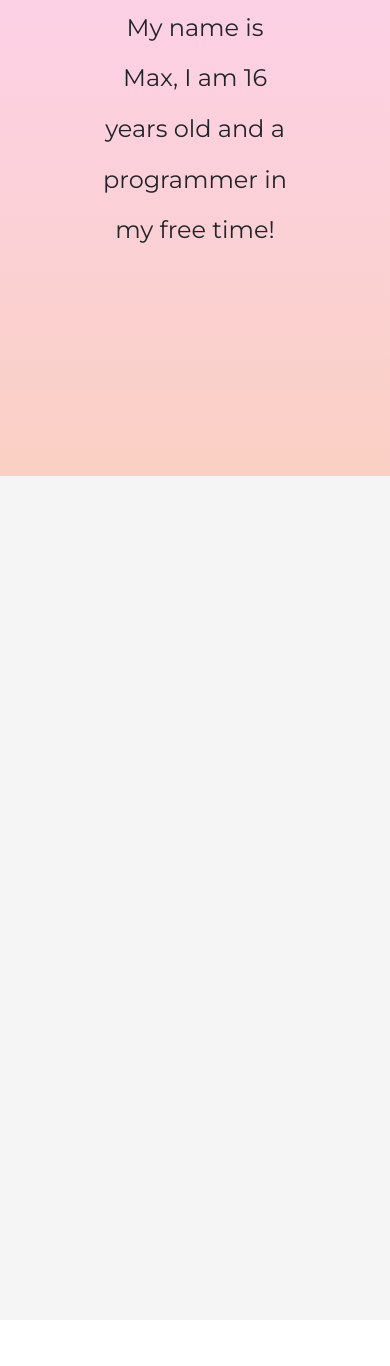
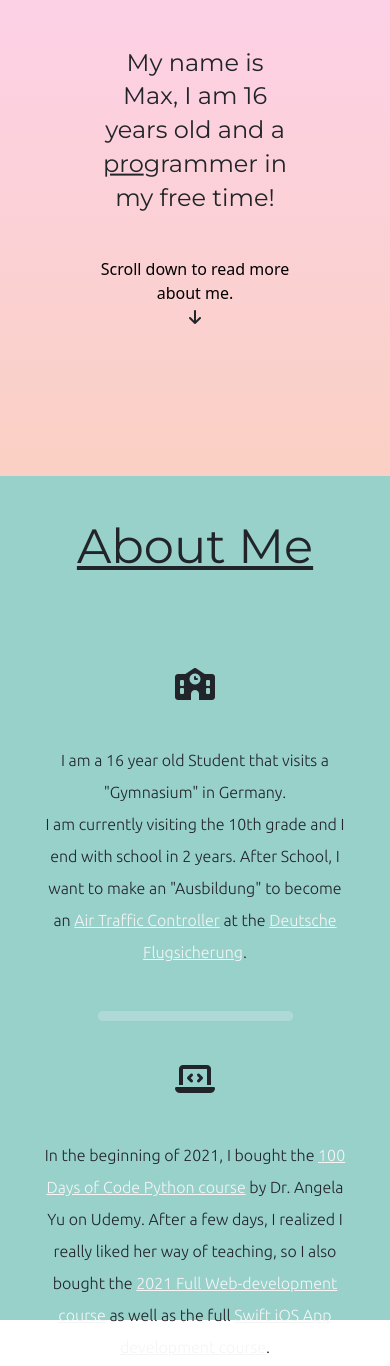
Before and after one commit to schulzdev/schulzdev.github.io, a plain HTML site: page index.html in a window 390 px wide. Shown: the part 368-1734 px from the top of the page. Before the commit the page ends 1688 px from the top, so only its background shows below. Drawn offline with nearby package versions, Linux system fonts and the light colour scheme.

Commit message:
Add files via upload

```diff
--- a/index.html
+++ b/index.html
@@ -5,15 +5,20 @@
     <meta http-equiv="X-UA-Compatible" content="IE=edge">
     <meta name="viewport" content="width=device-width, initial-scale=1.0">
     <link rel="preconnect" href="https://fonts.gstatic.com">
+    <link href="https://fonts.googleapis.com/css2?family=Ubuntu:wght@300&display=swap" rel="stylesheet">
     <link href="https://cdn.jsdelivr.net/npm/bootstrap@5.0.0-beta3/dist/css/bootstrap.min.css" rel="stylesheet" integrity="sha384-eOJMYsd53ii+scO/bJGFsiCZc+5NDVN2yr8+0RDqr0Ql0h+rP48ckxlpbzKgwra6" crossorigin="anonymous">
+    <link rel="stylesheet" href="https://cdnjs.cloudflare.com/ajax/libs/fullPage.js/3.1.0/fullpage.min.css" integrity="sha512-RVmrWua3k1yTDEOg4Yzs2bK5+Thh7nM6jrhDq/6/5/Mwa0JbYe4pP4YMK5sqghKz01T3DgrwYc57Jaf1PSurCg==" crossorigin="anonymous" />
     <link href="https://fonts.googleapis.com/css2?family=Montserrat:wght@400;500&family=Roboto:wght@100;300;400;900&display=swap" rel="stylesheet">
     <link rel="stylesheet" href="./styles/styles.css">
+    <link rel="shortcut icon" href="favicon.ico" type="image/x-icon">
     <script defer src="https://kit.fontawesome.com/816474b83a.js" crossorigin="anonymous"></script>
     <script defer src="./scripts/index.js"></script>
     <script defer src="https://cdn.jsdelivr.net/npm/bootstrap@5.0.0-beta3/dist/js/bootstrap.bundle.min.js" integrity="sha384-JEW9xMcG8R+pH31jmWH6WWP0WintQrMb4s7ZOdauHnUtxwoG2vI5DkLtS3qm9Ekf" crossorigin="anonymous"></script>
     <title>SchulzDEV</title>
 </head>
 <body>
+    <div id="fullpage">
+        <div class="section">
             <section id="title-section">
                 <nav class="navbar navbar-expand-lg navbar-dark sticky-top bg-dark">
                     <div class="container-fluid">
@@ -23,10 +28,11 @@
                         </button>
                         <div class="collapse navbar-collapse" id="navbarNavAltMarkup">
                         <div class="navbar-nav ms-auto">
-                    <a id="button-welcome" class="nav-link px-3" onmouseover="changeWelcome()" onmouseleave="changeWelcomeIcon()" aria-current="page" href="#"><i class="fas fa-door-open"></i></a>
+                            <a id="button-welcome" class="nav-link px-3 active" onmouseover="changeWelcome()" onmouseleave="changeWelcomeIcon()" aria-current="page" href="#"><i class="fas fa-door-open"></i></a>
+                            <a id="button-about-me" class="nav-link px-3" onmouseover="changeAboutMe()" onmouseleave="changeAboutMeIcon()" href="#about-section"><i class="fas fa-user"></i></a>
                             <a id="button-projects" class="nav-link px-3" onmouseover="changeProjects()" onmouseleave="changeProjectsIcon()" href="#"><i class="fas fa-terminal"></i></a>
                             <a id="button-github" class="nav-link px-3" onmouseover="changeGithub()" onmouseleave="changeGithubIcon()" href="https://www.github.com/schulzdev"><i class="fab fa-github"></i></a>
-                    <a class="nav-link active disabled px-3" href="https://www.schulzdev.com" tabindex="-1" aria-disabled="true">Old Website</a>
+                            <a class="nav-link px-3" href="https://www.schulzdev.com" tabindex="-1" aria-disabled="true">Old Website</a>
                         </div>
                         </div>
                     </div>
@@ -38,21 +44,44 @@
                     <hr class="welcome-to-hr">
                     <h2>SchulzDEV</h2>
                     <hr class="welcome-to-hr" id="after-name-hr">
-            <p id="about-me-short">My name is Max, I am 16 years old and a programmer in my free time!</p>
-
+                    <p id="about-me-short">My name is Max, I am 16 years old and a <span style="text-decoration:underline;">pro</span>grammer in my free time!</p>
+                    <div id="scroll-down">
+                        <a href="#about-section">Scroll down to read more about me.</a>
+                        <br>
+                        <i class="fas fa-arrow-down"></i>
+                    </div>
 
                 </div>
 
+
             </section>
-
+        </div>
+        <div class="section">
             <section id="about-section">
 
+                    <h1 id="about-me-header">About Me</h1>
                     <div id="about-div">
+                        <i class="fas fa-school about-icon"></i>
+                        <p id="about-education">I am a 16 year old Student that visits a "Gymnasium" in Germany. <br> I am currently visiting the 10th grade and I end with school in 2 years. After School, I want to make an "Ausbildung" to become an <a href="https://www.dfs.de/dfs_karriereportal_2016/en/Becoming%20an%20air%20traffic%20controller/">Air Traffic Controller</a> at the <a href="https://www.dfs.de/dfs_karriereportal_2016/en/">Deutsche Flugsicherung</a>.</p>
+                        <hr class="welcome-to-hr about-me-hr" >
+                        <i class="fas fa-laptop-code about-icon" id="about-icon-dev" ></i>
+                        <p id="about-dev">In the beginning of 2021, I bought the <a href="https://www.udemy.com/course/100-days-of-code/">100 Days of Code Python course</a> by Dr. Angela Yu on Udemy. After a few days, I realized I really liked her way of teaching, so I also bought the <a href="https://www.udemy.com/course/the-complete-web-development-bootcamp/">2021 Full Web-development course</a> as well as the full <a href="https://www.udemy.com/course/ios-13-app-development-bootcamp/">Swift iOS App development course</a>.</p>
+                    </div>
+            </section>
+        </div>
 
     </div>
-
-    </section>
+    <script src="https://cdnjs.cloudflare.com/ajax/libs/fullPage.js/3.1.0/fullpage.min.js" integrity="sha512-HqbDsHIJoZ36Csd7NMupWFxC7e7aX2qm213sX+hirN+yEx/eUNlZrTWPs1dUQDEW4fMVkerv1PfMohR1WdFFJQ==" crossorigin="anonymous"></script>
 
 
+    <script>
+
+        new fullpage("#fullPage", {
+            licenseKey: 'YOUR KEY HERE',
+            autoScrolling: true
+
+        })
+
+    </script>
 </body>
 </html>
--- a/scripts/index.js
+++ b/scripts/index.js
@@ -4,6 +4,10 @@ function changeGithub() {
 
 function changeProjects() {
     document.getElementById("button-projects").innerHTML = "Projects";
+}
+
+function changeAboutMe() {
+    document.getElementById("button-about-me").innerHTML = "About Me";
 }
 
 function changeWelcome() {
@@ -21,3 +25,7 @@ function changeProjectsIcon() {
 function changeWelcomeIcon() {
     document.getElementById("button-welcome").innerHTML = '<i class="fas fa-door-open"></i>'
 }
+
+function changeAboutMeIcon() {
+    document.getElementById("button-about-me").innerHTML = '<i class="fas fa-user"></i>'
+}
--- a/styles/styles.css
+++ b/styles/styles.css
@@ -56,7 +56,103 @@ section {
     font-weight: 500;
 }
 
-@media (max-width: 800px) {
+
+#scroll-down {
+    position: absolute;
+    width: 50vw;
+    margin: 10vh 25vw 0;
+    text-align: center;
+    font-size: 1.5rem;
+}
+
+#scroll-down a {
+    color: black;
+    text-decoration: none;
+}
+
+.welcome-to-hr {
+    border-style: solid;
+    border-radius: 10px;
+    width: 25vw;
+    margin: 0 37.5vw;
+    color: whitesmoke;
+    border-width: 10px;
+    border-bottom: 0;
+}
+
+#about-me-header {
+    font-size: 5rem;
+}
+
+#after-name-hr {
+    width: 35vw;
+    margin: 0 32.5vw;
+    color: #2C2A2A;
+}
+
+#about-me-header {
+    padding-top: 10vh;
+    text-align: center;
+    text-decoration: underline;
+    font-family: Montserrat, sans-serif;
+    font-weight: 400;
+}
+
+#about-me-short {
+    margin: 10vh 25vw;
+    line-height: 4vh;
+    width: 50vw;
+    font-family: 'Montserrat', sans-serif;
+    font-weight: 400;
+    font-size: 1.5rem;
+}
+
+#about-section {
+    background-color: #98D0CA;
+}
+
+
+#about-div {
+    padding: 10vh 10vw;
+}
+
+#about-div p {
+    display: block;
+    font-family: Ubuntu, sans-serif;
+    font-size: 2rem;
+    line-height: 1.5;
+}
+
+#about-education {
+    text-align: left;
+    margin-left: 20%;
+}
+
+#about-dev {
+    text-align: right;
+    margin-right: 20%;
+}
+
+#about-div p a {
+    color: whitesmoke;
+}
+
+.about-icon {
+    float: left;
+    font-size: 10rem;
+}
+
+#about-icon-dev {
+    float: right;
+    font-size: 10rem;
+}
+
+.about-me-hr {
+    margin: 5vh auto;
+    width: 50vw;
+}
+
+@media (max-width: 768px) {
     #title-div h1 {
         font-size: 2rem;
     }
@@ -79,32 +175,44 @@ section {
         margin: 0 25vw;
         color: #2C2A2A;
     }
+
+    #scroll-down {
+        width: 50vw;
+        margin: -5vh 25vw;
+        font-size: 1rem;
+    }
+
+    #about-me-header {
+        padding-top: 5vh;
+        font-size: 3rem;
     }
 
 
 
-.welcome-to-hr {
-    border-style: solid;
-    border-radius: 10px;
-    width: 25vw;
-    margin: 0 37.5vw;
-    color: whitesmoke;
-    border-width: 10px;
-    border-bottom: 0;
+    /* About Me */
+
+    #about-div {
+        text-align: center;
     }
 
-#after-name-hr {
-    width: 35vw;
-    margin: 0 32.5vw;
-    color: #2C2A2A;
+    .about-icon, #about-icon-dev {
+        float: none;
+        font-size: 2rem;
     }
 
+    #about-div p {
+        font-size: 1rem;
+        line-height: 2;
+    }
 
-#about-me-short {
-    margin: 10vh 25vw;
-    line-height: 6vh;
+    #about-education, #about-dev {
+        margin: 0;
+        margin-top: 5vh;
+        text-align: center;
+    }
+
+    .about-me-hr {
+        margin: 5vh 15vw;
         width: 50vw;
-    font-family: 'Montserrat', sans-serif;
-    font-weight: 400;
-    font-size: 1.5rem;
     }
+}
```
Also changed, not shown: favicon.ico (added). Lines whose indentation alone changed are shown as unchanged.
